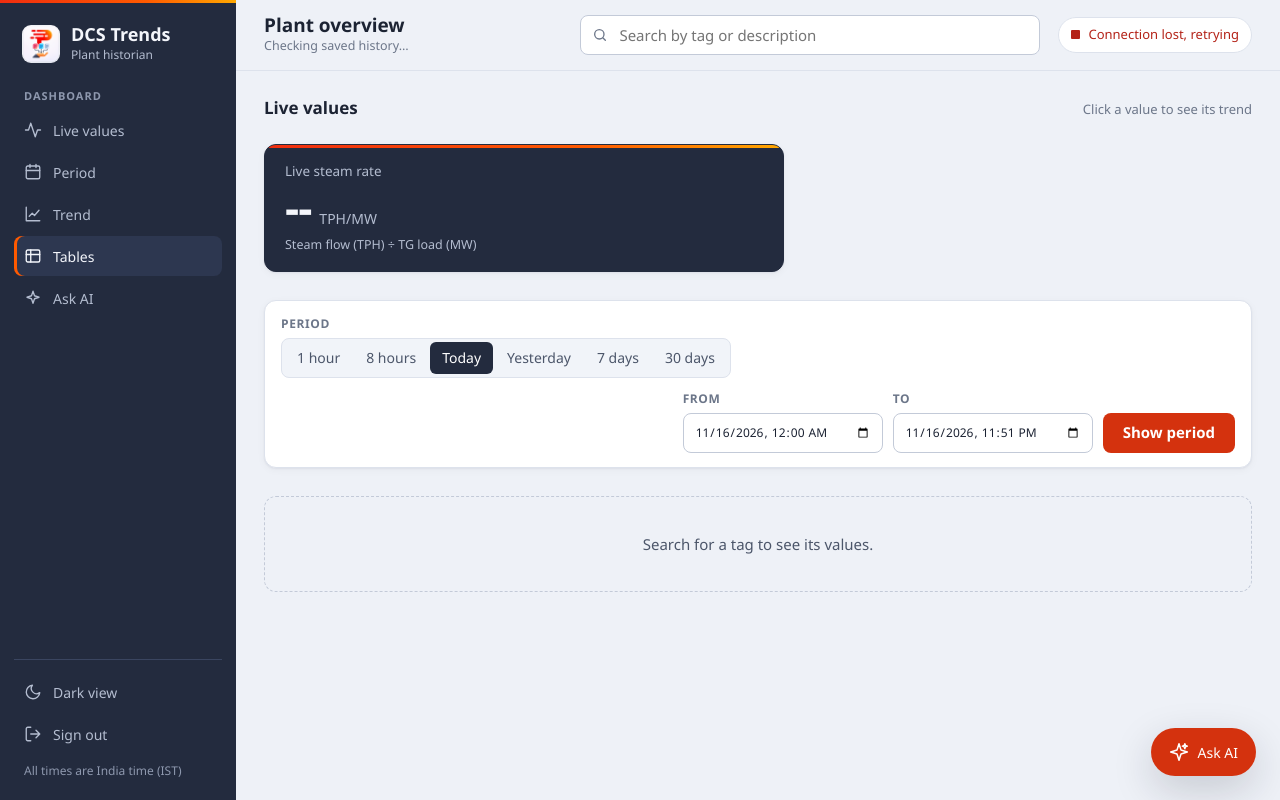
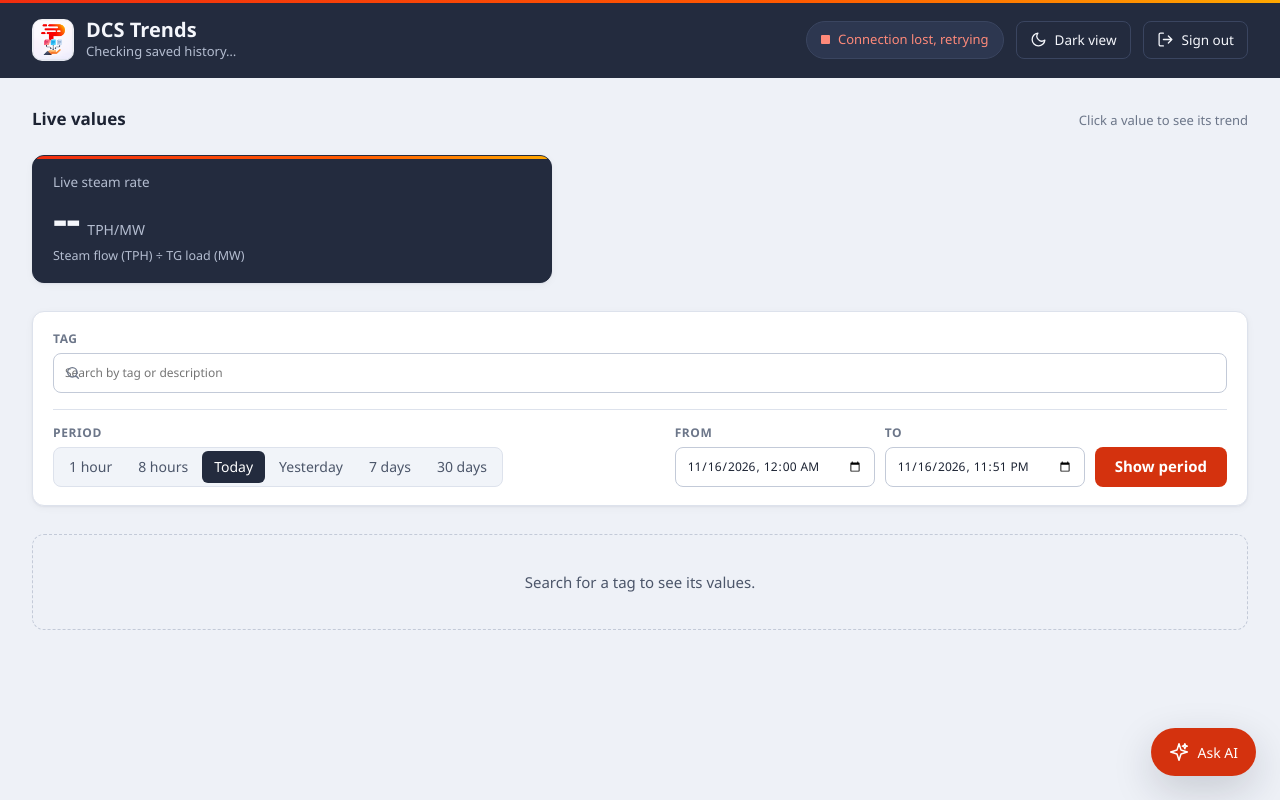
Before and after one commit to toolm8558-ai/DCS.github.io, a website: page public/index.html in a window 1280 px wide. Both pictures are taken after typing "Sample123" into the empty fields and a click on the button "Open dashboard". Drawn offline with Linux system fonts and the light colour scheme; no server answers.

Commit message:
Replace sidebar with simple header, move tag search above period
Co-Authored-By: Claude Opus 5.5 <noreply@anthropic.com>

```diff
--- a/public/app.js
+++ b/public/app.js
@@ -68,19 +68,6 @@ $('theme').addEventListener('click', () => {
   localStorage.setItem('theme', next);
   showTheme();
 });
-
-// Sidebar: "Ask AI" opens the assistant, and the link for the section in view is marked.
-$('navAi').addEventListener('click', () => { if ($('aiPanel').hidden) $('aiToggle').click(); });
-const navLinks = [...document.querySelectorAll('#nav a')];
-const markNav = id => navLinks.forEach(a => a.classList.toggle('on', a.hash === `#${id}`));
-navLinks.forEach(a => a.addEventListener('click', () => markNav(a.hash.slice(1))));
-if ('IntersectionObserver' in window) {
-  const seen = new IntersectionObserver(entries => {
-    const top = entries.filter(e => e.isIntersecting).sort((a, b) => a.boundingClientRect.top - b.boundingClientRect.top)[0];
-    if (top) markNav(top.target.id);
-  }, { rootMargin: '-90px 0px -55% 0px' });
-  navLinks.forEach(a => { const target = document.querySelector(a.hash); if (target) seen.observe(target); });
-}
 
 async function start() {
   if (!key) return showKey();
--- a/public/index.html
+++ b/public/index.html
@@ -8,11 +8,11 @@
 :root{color-scheme:light;--page:#eef1f7;--surface:#fff;--ink:#1c2333;--ink2:#4c566a;--ink3:#6c7689;--line:#dde2ec;--grid:#e8ecf3;--axis:#c3cad8;--series:#0b76d1;--wash:#0b76d11a;--band:#0b76d12e;--action:#d4320e;--action-hover:#b52a0b;--hover:#f1f4f9;--err:#b42318;
   --strip:#232b3e;--strip-2:#2d3750;--strip-line:#3a4560;--strip-ink:#f4f6fb;--strip-ink2:#b4bdd0;--good:#1f9d57;--warn:#b7791f;
   --shadow:0 1px 2px #141b2a0d,0 2px 8px #141b2a0a;--shadow-lg:0 14px 40px #141b2a2e;
-  --font:"Bahnschrift","DIN Alternate","Segoe UI",system-ui,sans-serif;--side-w:236px;--r:12px}
+  --font:"Bahnschrift","DIN Alternate","Segoe UI",system-ui,sans-serif;--r:12px}
 [data-theme=dark]{color-scheme:dark;--page:#141926;--surface:#1d2434;--ink:#eef1f8;--ink2:#b6bfd1;--ink3:#8f99ad;--line:#323b50;--grid:#2a3244;--axis:#46506a;--series:#4da8f5;--wash:#4da8f51f;--band:#4da8f538;--action:#e8461e;--action-hover:#f25c36;--hover:#262e41;--err:#ff8a7a;
   --strip:#0f1420;--strip-2:#1a2132;--strip-line:#2a3244;--good:#3ddc84;--warn:#fab219;--shadow:0 1px 2px #0000004d;--shadow-lg:0 14px 40px #00000080}
 *{box-sizing:border-box}
-html{-webkit-text-size-adjust:100%;scroll-padding-top:86px}
+html{-webkit-text-size-adjust:100%}
 body{margin:0;background:var(--page);color:var(--ink);font:15px/1.5 var(--font)}
 h1,h2,h3,p{margin:0}
 [hidden]{display:none !important}
@@ -20,47 +20,36 @@ input,button{font:inherit;color:inherit}
 button{cursor:pointer}
 :focus-visible{outline:3px solid #ff9a00;outline-offset:2px}
 
-/* ---------- Shell: sidebar + content ---------- */
-#app{display:grid;grid-template-columns:var(--side-w) minmax(0,1fr);min-height:100vh}
-.side{position:sticky;top:0;height:100vh;display:flex;flex-direction:column;gap:24px;padding:20px 14px;background:var(--strip);color:var(--strip-ink2);overflow-y:auto}
-.side:before{content:"";position:absolute;inset:0 0 auto;height:3px;background:linear-gradient(90deg,#f02d0f 0,#ff5a00 62%,#ffa800 100%)}
-.brand{display:flex;align-items:center;gap:11px;padding:4px 8px 0;min-width:0}
-.brand img{width:38px;height:38px;border-radius:9px;display:block;flex:none}
-.brand h1{font-size:18px;font-weight:600;color:var(--strip-ink);line-height:1.2}
-.brand p{font-size:12px;color:var(--strip-ink2)}
-.nav-label{padding:0 10px 6px;font-size:11px;font-weight:600;letter-spacing:.09em;text-transform:uppercase;color:#8e98ae}
-.nav{display:flex;flex-direction:column;gap:2px}
-.nav a,.nav button,.side-foot button{display:flex;align-items:center;gap:11px;width:100%;min-height:40px;padding:8px 10px;border:0;border-radius:8px;background:none;color:var(--strip-ink2);font-size:14px;text-align:left;text-decoration:none}
-.nav a:hover,.nav button:hover,.side-foot button:hover{background:var(--strip-2);color:var(--strip-ink)}
-.nav a.on{background:var(--strip-2);color:var(--strip-ink);box-shadow:inset 3px 0 0 #ff5a00}
-.nav svg,.side-foot svg{flex:none;width:18px;height:18px;fill:none;stroke:currentColor;stroke-width:1.8;stroke-linecap:round;stroke-linejoin:round}
-.side-foot{margin-top:auto;display:flex;flex-direction:column;gap:2px;padding-top:12px;border-top:1px solid var(--strip-line)}
-.side-foot p{padding:6px 10px 0;font-size:12px;color:#8e98ae}
-
-.content{min-width:0;display:flex;flex-direction:column}
-.top{position:sticky;top:0;z-index:10;display:flex;align-items:center;gap:18px;padding:14px 28px;background:color-mix(in srgb,var(--page) 86%,transparent);backdrop-filter:blur(10px);border-bottom:1px solid var(--line)}
-.top-title{min-width:0}
-.top-title h2{font-size:19px;font-weight:600;line-height:1.2}
-.top-title p{font-size:12.5px;color:var(--ink3);white-space:nowrap;overflow:hidden;text-overflow:ellipsis}
-.search{position:relative;flex:1 1 360px;max-width:460px;margin-left:auto}
-.search input{width:100%;height:40px;padding:0 12px 0 38px;background:var(--surface);color:var(--ink);border:1px solid var(--axis);border-radius:8px}
-.search input:hover{border-color:var(--ink3)}
-.search svg{position:absolute;left:12px;top:12px;width:16px;height:16px;fill:none;stroke:var(--ink3);stroke-width:2;stroke-linecap:round;pointer-events:none}
+/* ---------- Header (scrolls away with the page) ---------- */
+.wrap{width:100%;max-width:1360px;margin:0 auto;padding-left:32px;padding-right:32px}
+.head{position:relative;background:var(--strip);color:var(--strip-ink2)}
+.head:before{content:"";position:absolute;inset:0 0 auto;height:3px;background:linear-gradient(90deg,#f02d0f 0,#ff5a00 62%,#ffa800 100%)}
+.head-in{display:flex;align-items:center;gap:12px;padding-top:18px;padding-bottom:16px}
+.brand{display:flex;align-items:center;gap:12px;min-width:0;margin-right:auto}
+.brand img{width:42px;height:42px;border-radius:10px;display:block;flex:none}
+.brand h1{font-size:20px;font-weight:600;color:var(--strip-ink);line-height:1.2}
+.brand p{font-size:13px;color:var(--strip-ink2);white-space:nowrap;overflow:hidden;text-overflow:ellipsis}
+.ghost{display:flex;align-items:center;gap:8px;height:38px;padding:0 13px;border:1px solid var(--strip-line);border-radius:8px;background:none;color:var(--strip-ink);font-size:13.5px;white-space:nowrap}
+.ghost:hover{background:var(--strip-2)}
+.ghost svg{flex:none;width:17px;height:17px;fill:none;stroke:currentColor;stroke-width:1.8;stroke-linecap:round;stroke-linejoin:round}
+.search{position:relative}
+.search input{padding-left:38px}
+.search svg{position:absolute;left:12px;bottom:12px;width:16px;height:16px;fill:none;stroke:var(--ink3);stroke-width:2;stroke-linecap:round;pointer-events:none}
 #matches{position:absolute;z-index:5;left:0;right:0;top:100%;margin:6px 0 0;padding:4px;list-style:none;background:var(--surface);border:1px solid var(--line);border-radius:8px;max-height:360px;overflow:auto;box-shadow:var(--shadow-lg)}
 #matches li{padding:8px 10px;border-radius:5px;cursor:pointer;color:var(--ink);font-size:14.5px}
 #matches li span{display:block;font-size:13px;color:var(--ink3)}
 #matches li.active,#matches li:hover{background:var(--hover)}
-.pill{display:flex;align-items:center;gap:8px;padding:7px 12px;border:1px solid var(--line);border-radius:999px;background:var(--surface);font-size:13px;color:var(--ink2);white-space:nowrap;max-width:300px;overflow:hidden}
+.pill{display:flex;align-items:center;gap:8px;height:38px;padding:0 14px;border:1px solid var(--strip-line);border-radius:999px;background:var(--strip-2);font-size:13px;color:var(--strip-ink2);white-space:nowrap;max-width:320px;overflow:hidden}
 .pill span{overflow:hidden;text-overflow:ellipsis}
-.pill i{flex:none;width:9px;height:9px;border-radius:50%;background:var(--ink3)}
-.pill.ok i{background:var(--good);animation:beat 2s ease-in-out infinite}
-.pill.stale{color:var(--warn)}
-.pill.stale i{background:var(--warn);border-radius:1px;transform:rotate(45deg)}
-.pill.lost{color:var(--err)}
-.pill.lost i{background:var(--err);border-radius:1px}
+.pill i{flex:none;width:9px;height:9px;border-radius:50%;background:var(--strip-ink2)}
+.pill.ok i{background:#3ddc84;animation:beat 2s ease-in-out infinite}
+.pill.stale{color:#fab219}
+.pill.stale i{background:#fab219;border-radius:1px;transform:rotate(45deg)}
+.pill.lost{color:#ff8a7a}
+.pill.lost i{background:#ff8a7a;border-radius:1px}
 @keyframes beat{50%{opacity:.35}}
 
-main{width:100%;max-width:1380px;padding:24px 28px 96px}
+main.wrap{padding-top:28px;padding-bottom:96px}
 .sec{margin-bottom:28px}
 .sec-head{display:flex;justify-content:space-between;align-items:baseline;gap:8px 16px;flex-wrap:wrap;margin-bottom:12px}
 .sec-head h2{font-size:17px;font-weight:600}
@@ -92,7 +81,9 @@ main{width:100%;max-width:1380px;padding:24px 28px 96px}
 .liveNote{margin-top:10px;padding:10px 14px;border-radius:8px;background:color-mix(in srgb,var(--warn) 12%,var(--surface));color:var(--warn);font-size:13.5px}
 
 /* ---------- Period toolbar ---------- */
-.filters{display:flex;flex-wrap:wrap;gap:12px 14px;align-items:flex-end;padding:14px 16px}
+.filters{display:flex;flex-wrap:wrap;gap:14px;align-items:flex-end;padding:18px 20px}
+.filters .search{flex:1 1 100%;padding-bottom:16px;border-bottom:1px solid var(--line)}
+.filters .search svg{bottom:28px}
 .field{display:flex;flex-direction:column;gap:5px;min-width:0;font-size:12px;font-weight:600;letter-spacing:.05em;text-transform:uppercase;color:var(--ink3)}
 .field input{width:100%;min-width:0;height:40px;padding:0 11px;background:var(--surface);color:var(--ink);border:1px solid var(--axis);border-radius:8px;font-weight:400;letter-spacing:0;text-transform:none}
 .field input:hover{border-color:var(--ink3)}
@@ -190,32 +181,23 @@ th:first-child,td:first-child{text-align:left}
 .ai-compose button:disabled,.ai-compose textarea:disabled{opacity:.65;cursor:wait}
 
 /* ---------- Embed + responsive ---------- */
-body.embed #app{grid-template-columns:1fr}
-body.embed .side,body.embed .top{display:none}
-body.embed main{padding:12px}
+body.embed .head{display:none}
+body.embed main.wrap{padding:12px}
 @media(max-width:1180px){.figures{grid-template-columns:repeat(3,minmax(0,1fr))}.fig{border-bottom:1px solid var(--line)}.fig:nth-child(3n){border-right:0}.dates{margin-left:0}}
 @media(max-width:960px){
-  #app{grid-template-columns:1fr}
-  .side{position:static;height:auto;flex-direction:row;align-items:center;gap:8px;padding:12px 16px}
-  .side>div:not(.brand):not(.side-foot),.side-foot p,.brand p{display:none}
-  .side-foot{margin:0 0 0 auto;flex-direction:row;padding:0;border:0}
-  .side-foot button{width:auto;min-height:36px;font-size:13px}
-  .top{padding:12px 18px;gap:12px}
-  .search{flex:1 1 220px;max-width:none}
-  .pill{max-width:220px}
-  main{padding:18px 18px 96px}
+  .wrap{padding-left:18px;padding-right:18px}
+  .head-in{flex-wrap:wrap;padding-top:14px;padding-bottom:12px}
+  .brand p{display:none}
+  .pill{order:3;flex:1 1 100%;max-width:none}
+  main.wrap{padding-top:18px}
 }
 @media(max-width:640px){
-  .top{flex-wrap:wrap}
-  .search{order:3;flex:1 1 100%}
-  .pill{margin-left:auto}
+  .wrap{padding-left:14px;padding-right:14px}
+  .ghost{padding:0 10px}.ghost span{display:none}
   .steam{max-width:none}
   .live{grid-template-columns:repeat(2,minmax(0,1fr))}
   .cell{padding:11px 12px}.cell .val{font-size:22px}.cell .spark,.range{display:none}
   .steamValue{font-size:34px}
-  .side-foot button span{display:none}
-  .top-title p{display:none}
-  .pill{max-width:60vw}
   .filters{padding:12px}.presetField,.dates,.dates .field{width:100%}.dates .field{flex:1 1 140px}
   #show{width:100%}
   .figures{grid-template-columns:repeat(2,minmax(0,1fr))}.fig{padding:12px 13px;border-right:1px solid var(--line)}.fig:nth-child(3n){border-right:1px solid var(--line)}.fig:nth-child(2n){border-right:0}.fig:last-child{grid-column:span 2;border-bottom:0}
@@ -239,37 +221,16 @@ body.embed main{padding:12px}
 </div>
 
 <div id="app" hidden>
-  <aside class="side" data-od-id="sidebar" aria-label="Navigation">
-    <div class="brand"><img src="logo.png" alt="" width="38" height="38"><div><h1>DCS Trends</h1><p>Plant historian</p></div></div>
-    <div>
-      <div class="nav-label">Dashboard</div>
-      <nav class="nav" id="nav">
-        <a href="#livePanel" class="on"><svg viewBox="0 0 24 24" aria-hidden="true"><path d="M22 12h-4l-3 9L9 3l-3 9H2"/></svg>Live values</a>
-        <a href="#periodPanel"><svg viewBox="0 0 24 24" aria-hidden="true"><rect x="3" y="4" width="18" height="17" rx="2"/><path d="M16 2v4M8 2v4M3 10h18"/></svg>Period</a>
-        <a href="#result"><svg viewBox="0 0 24 24" aria-hidden="true"><path d="M3 3v18h18"/><path d="m7 15 4-4 3 3 6-7"/></svg>Trend</a>
-        <a href="#tables"><svg viewBox="0 0 24 24" aria-hidden="true"><rect x="3" y="4" width="18" height="16" rx="2"/><path d="M3 10h18M9 4v16"/></svg>Tables</a>
-        <button type="button" id="navAi"><svg viewBox="0 0 24 24" aria-hidden="true"><path d="m12 3 2 6 6 2-6 2-2 6-2-6-6-2 6-2 2-6Z"/></svg>Ask AI</button>
-      </nav>
+  <header class="head" data-od-id="header">
+    <div class="wrap head-in">
+      <div class="brand"><img src="logo.png" alt="" width="42" height="42"><div><h1>DCS Trends</h1><p id="fresh">Checking saved history…</p></div></div>
+      <div class="pill" id="pill" role="status"><i aria-hidden="true"></i><span id="pillText">Connecting</span></div>
+      <button type="button" class="ghost" id="theme" aria-label="Switch theme"><svg viewBox="0 0 24 24" aria-hidden="true"><path d="M21 12.8A9 9 0 1 1 11.2 3 7 7 0 0 0 21 12.8Z"/></svg><span id="themeText">Dark view</span></button>
+      <button type="button" class="ghost" id="signOut" aria-label="Sign out"><svg viewBox="0 0 24 24" aria-hidden="true"><path d="M9 21H5a2 2 0 0 1-2-2V5a2 2 0 0 1 2-2h4M16 17l5-5-5-5M21 12H9"/></svg><span>Sign out</span></button>
     </div>
-    <div class="side-foot">
-      <button type="button" id="theme"><svg viewBox="0 0 24 24" aria-hidden="true"><path d="M21 12.8A9 9 0 1 1 11.2 3 7 7 0 0 0 21 12.8Z"/></svg><span id="themeText">Dark view</span></button>
-      <button type="button" id="signOut"><svg viewBox="0 0 24 24" aria-hidden="true"><path d="M9 21H5a2 2 0 0 1-2-2V5a2 2 0 0 1 2-2h4M16 17l5-5-5-5M21 12H9"/></svg><span>Sign out</span></button>
-      <p>All times are India time (IST)</p>
-    </div>
-  </aside>
+  </header>
 
-  <div class="content">
-    <header class="top" data-od-id="topbar">
-      <div class="top-title"><h2>Plant overview</h2><p id="fresh">Checking saved history…</p></div>
-      <div class="search">
-        <svg viewBox="0 0 24 24" aria-hidden="true"><circle cx="11" cy="11" r="7"/><path d="m20 20-3.5-3.5"/></svg>
-        <input id="tagInput" placeholder="Search by tag or description" autocomplete="off" role="combobox" aria-label="Search tag" aria-expanded="false" aria-controls="matches">
-        <ul id="matches" role="listbox" hidden></ul>
-      </div>
-      <div class="pill" id="pill" role="status"><i aria-hidden="true"></i><span id="pillText">Connecting</span></div>
-    </header>
-
-    <main>
+    <main class="wrap">
       <section class="sec" id="livePanel" data-od-id="kpis" aria-labelledby="liveTitle">
         <div class="sec-head"><h2 id="liveTitle">Live values</h2><span>Click a value to see its trend</span></div>
         <div class="live" id="live"></div>
@@ -283,6 +244,11 @@ body.embed main{padding:12px}
 
       <section class="sec" id="periodPanel" data-od-id="period" aria-label="Period">
         <div class="card filters">
+          <label class="field search">Tag
+            <svg viewBox="0 0 24 24" aria-hidden="true"><circle cx="11" cy="11" r="7"/><path d="m20 20-3.5-3.5"/></svg>
+            <input id="tagInput" placeholder="Search by tag or description" autocomplete="off" role="combobox" aria-expanded="false" aria-controls="matches">
+            <ul id="matches" role="listbox" hidden></ul>
+          </label>
           <div class="field presetField"><span id="presetLabel">Period</span>
             <div class="presets" role="group" aria-labelledby="presetLabel">
               <button type="button" data-preset="1h">1 hour</button><button type="button" data-preset="8h">8 hours</button><button type="button" data-preset="today">Today</button><button type="button" data-preset="yesterday">Yesterday</button><button type="button" data-preset="7d">7 days</button><button type="button" data-preset="30d">30 days</button>
@@ -315,7 +281,6 @@ body.embed main{padding:12px}
       </section>
       <div class="msg" id="message" hidden></div>
     </main>
-  </div>
 
   <section class="ai-assistant" aria-label="AI assistant">
     <div id="aiPanel" class="ai-panel" hidden>
```
